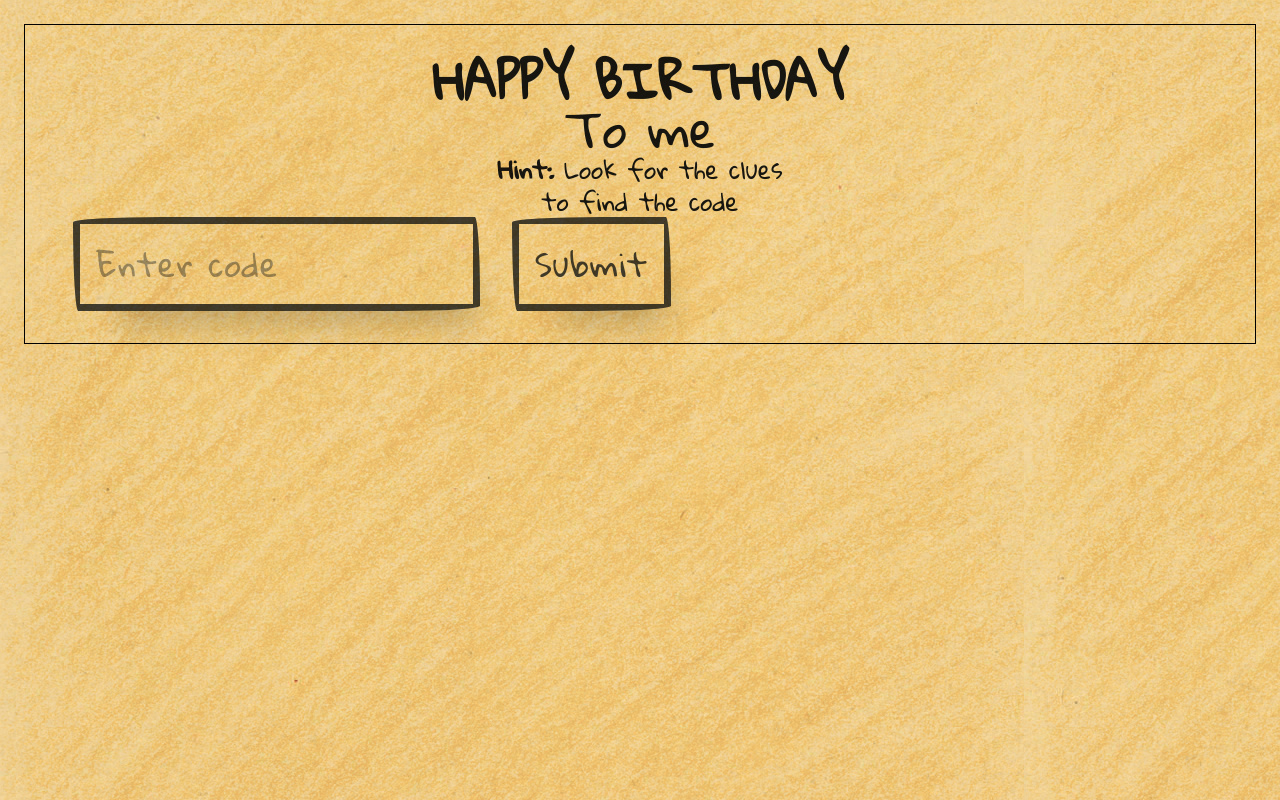
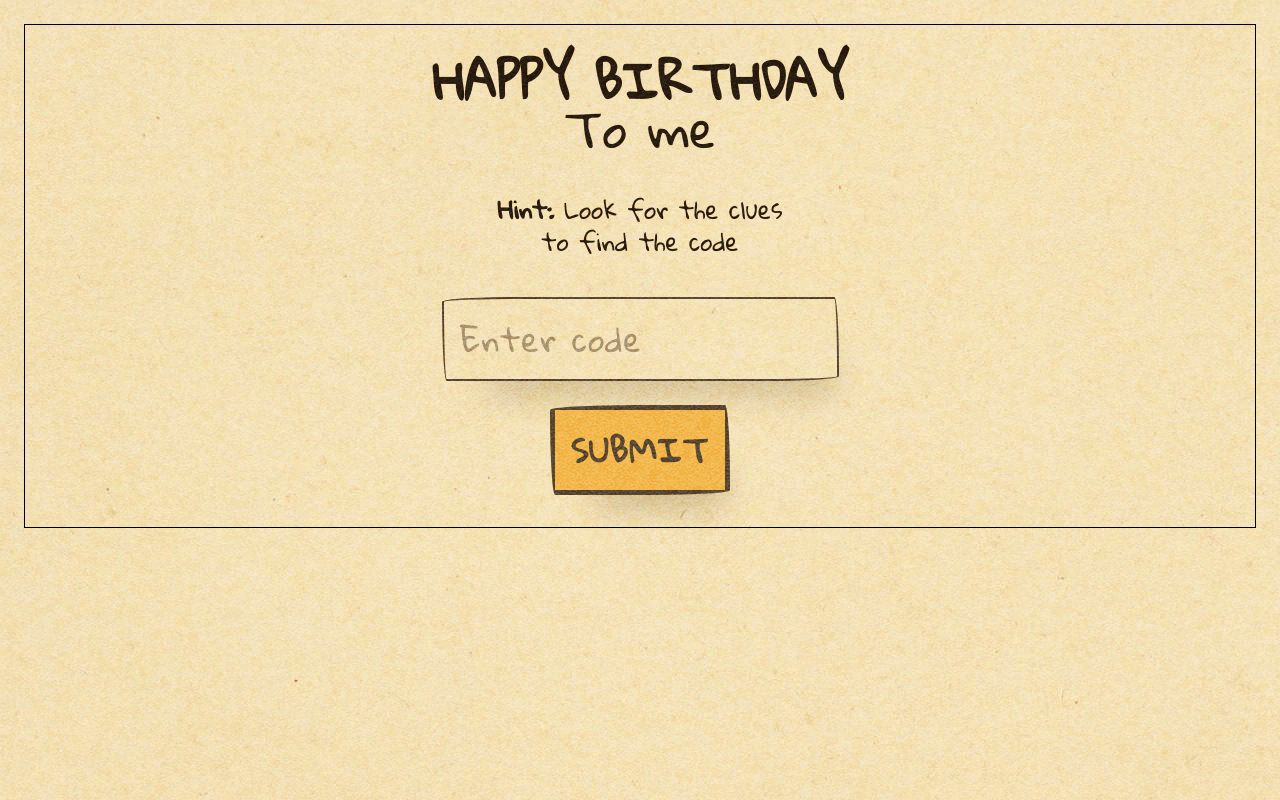
Before and after one commit to d3uceY/birthday-mystery, a Next.js app: page / in a window 1280 px wide. Built offline with nearby package versions, Linux system fonts and the light colour scheme.

Commit message:
wip(feat): website hero

```diff
--- a/app/globals.css
+++ b/app/globals.css
@@ -31,7 +31,7 @@ body::after {
   inset: 0;
   background: url("/image/crayon-overlay.png");
   opacity: 0.5;
-  mix-blend-mode: multiply;
+  mix-blend-mode: soft-light;
   pointer-events: none;
 }
 
@@ -63,7 +63,7 @@ body::after {
     box-shadow: 2px 8px 4px -6px hsla(0, 0%, 0%, 0.3);
   }
   &.lined.thick {
-    border: solid 7px #41403e;
+    border: solid 5px #41403e;
   }
   &.dotted.thick {
     border: dotted 5px #41403e;
--- a/app/page.tsx
+++ b/app/page.tsx
@@ -2,8 +2,10 @@ export default function Home() {
   return (
     <div className="min-h-screen p-6">
       <main className="border border-black p-8">
+        <div className="flex flex-col gap-10">
           <div>
-          <h1 className="flex flex-col text-center"><span className="font-semibold uppercase text-5xl">Happy Birthday </span><span className="font-medium text-5xl">To me</span></h1>
+            <h1 className="flex flex-col text-center"><span className="font-semibold uppercase text-5xl">Happy Birthday </span>
+              <span className="font-medium text-5xl">To me</span></h1>
 
           </div>
 
@@ -13,10 +15,11 @@ export default function Home() {
             to find the code
           </div>
 
-        <form>
-          <input type="text" placeholder="Enter code" className="input p-2 focus:outline-0 lined thick" />
-          <button type="submit" className="button p-2 focus:outline-0 lined thick">Submit</button>
+          <form className="flex flex-col gap-6">
+            <input type="text" placeholder="Enter code" className="input p-2 focus:outline-0 lined thin" />
+            <button type="submit" className="button p-2 focus:outline-0 lined thick uppercase font-semibold !bg-[#EFB45C]">Submit</button>
           </form>
+        </div>
       </main>
     </div>
   );
```
Also changed, not shown: public/image/button-bgpage.png (added), public/image/crayon-overlay.png. Lines whose indentation alone changed are shown as unchanged.
